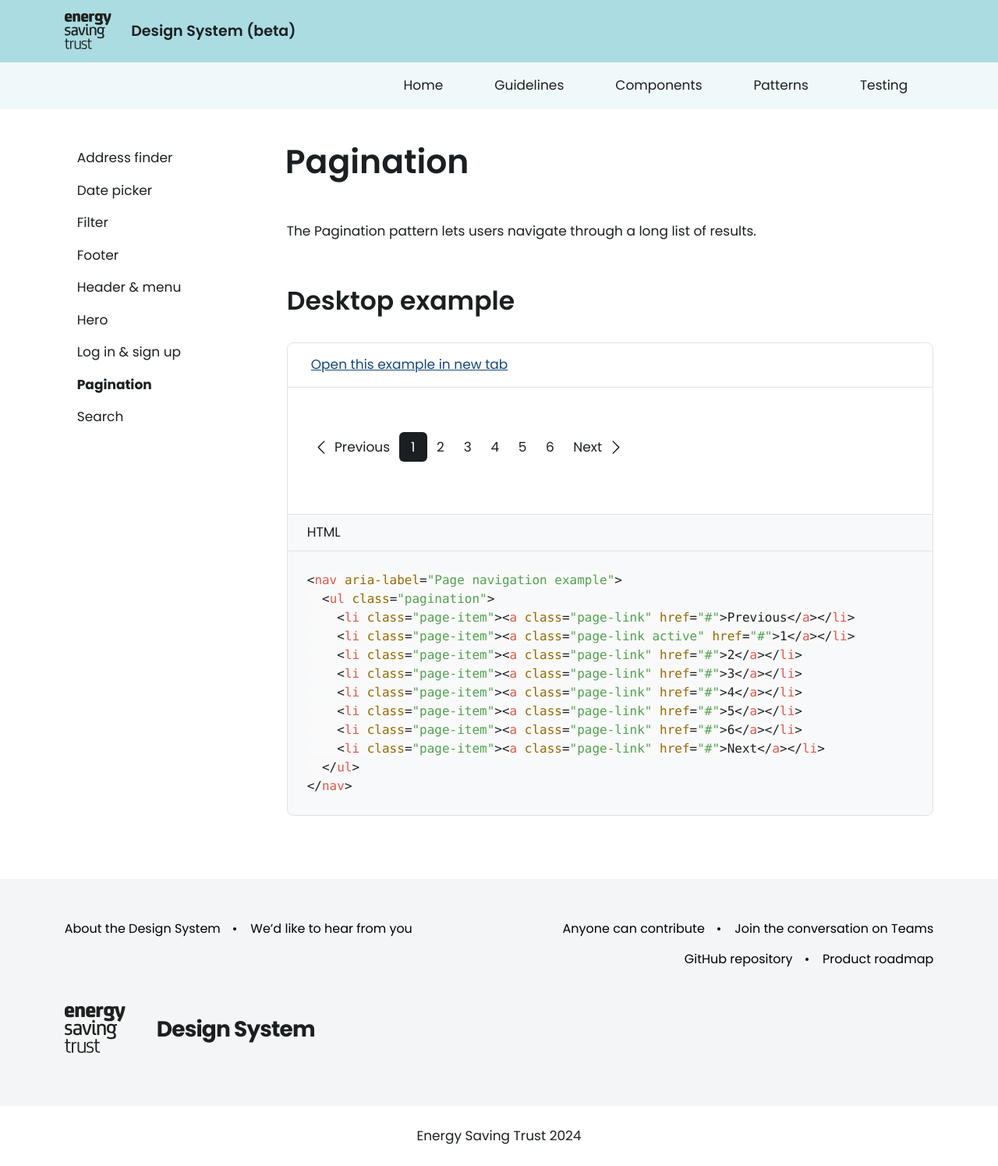
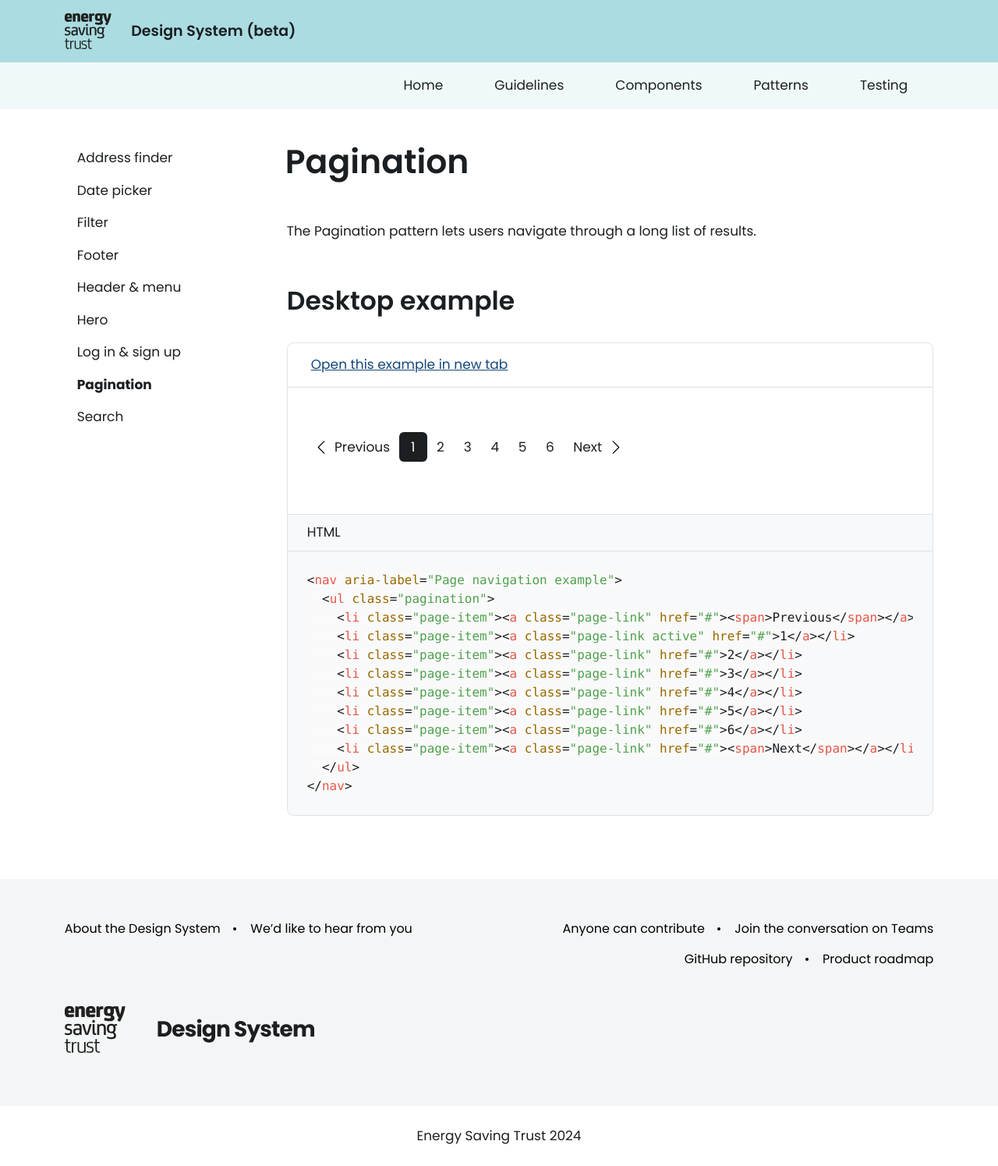
Before and after one commit to Energy-Saving-Trust/Design-System, a Jekyll site: the page built from patterns/pagination.md, in a window 1280 px wide. Shown: the whole page at 78% size. Built offline with Jekyll 4.4.1, drawn with Linux system fonts in a browser that asks for light colours; nearby versions of some CDN libraries; some of the changed lines change nothing that is shown.

Commit message:
tag hover fix and pagination responsive

```diff
--- a/_includes/reusable-components/pagination.md
+++ b/_includes/reusable-components/pagination.md
@@ -1,12 +1,12 @@
 <nav aria-label="Page navigation example">
   <ul class="pagination">
-    <li class="page-item"><a class="page-link" href="#">Previous</a></li>
+    <li class="page-item"><a class="page-link" href="#"><span>Previous</span></a></li>
     <li class="page-item"><a class="page-link active" href="#">1</a></li>
     <li class="page-item"><a class="page-link" href="#">2</a></li>
     <li class="page-item"><a class="page-link" href="#">3</a></li>
     <li class="page-item"><a class="page-link" href="#">4</a></li>
     <li class="page-item"><a class="page-link" href="#">5</a></li>
     <li class="page-item"><a class="page-link" href="#">6</a></li>
-    <li class="page-item"><a class="page-link" href="#">Next</a></li>
+    <li class="page-item"><a class="page-link" href="#"><span>Next</span></a></li>
   </ul>
 </nav>
--- a/_sass/est/_filter.scss
+++ b/_sass/est/_filter.scss
@@ -62,6 +62,6 @@
     margin-left: 1rem;
   }
   &:hover {
-    background-color: $gray-100;
+    background-color: $deepblue-50;
   }
 }
--- a/_sass/est/_pagination.scss
+++ b/_sass/est/_pagination.scss
@@ -66,6 +66,11 @@
     pointer-events: none;
     background-color: var(--#{$prefix}pagination-disabled-bg);
   }
+  span {
+    @include media-breakpoint-down(sm) {
+      display: none;
+    }
+  }
 }
 
 .page-item {
@@ -126,6 +131,10 @@
     display: inline-block;
     pointer-events: none; /* Make ellipsis unclickable */
   }
+  &:first-child, &:last-child {
+    display: flex;
+    align-items: center;
+  }
 }
 
 //
--- a/assets/js/scripts.js
+++ b/assets/js/scripts.js
@@ -86,25 +86,39 @@
 // Shows/hides the password on click and via keyboard controls
 
 function toggleVisibility(el) {
-  const control = el.getAttribute('aria-controls');
+  // Get all password inputs within the same container as the toggle button
+  const container = el.closest('.password-input-wrapper');
+  const passwordFields = container.querySelectorAll('input[type="password"], input[type="text"]');
+
+  // Determine if we are expanding (showing passwords) or collapsing (hiding passwords)
   const expanded = el.getAttribute('aria-expanded') === 'false';
-  document.querySelector(`#${control}`).type = expanded ? 'text' : 'password';
+
+  // Toggle the visibility of all password fields within the container
+  passwordFields.forEach(field => {
+    field.type = expanded ? 'text' : 'password';
+  });
+
+  // Update the aria-expanded, aria-label, and text content for the button
   el.setAttribute('aria-expanded', String(expanded));
   el.setAttribute('aria-label', expanded ? 'Hide password' : 'Show password');
   el.textContent = expanded ? 'Hide' : 'Show';
 }
 
-const passwordToggle = document.querySelector('.password-input-toggle');
+// Attach event listeners to all password toggle buttons
+document.querySelectorAll('.password-input-toggle').forEach(function(toggle) {
+  // Click event listener for toggling visibility
+  toggle.addEventListener('click', function(event) {
+    toggleVisibility(event.target);
+  });
 
-if (passwordToggle) {
-  passwordToggle.addEventListener('click', ({ target }) => toggleVisibility(target));
-  passwordToggle.addEventListener('keydown', function(event) {
+  // Keydown event listener to handle Enter and Spacebar keys
+  toggle.addEventListener('keydown', function(event) {
     if (event.key === 'Enter' || event.key === ' ') {  // Handles both Enter and Spacebar
       event.preventDefault(); // Prevent default behavior (e.g., scrolling with Spacebar)
-      toggleVisibility(event.target); // Simulate a click to toggle the collapse
+      toggleVisibility(event.target); // Directly call toggleVisibility with the target element
     }
   });
-}
+});
 
 
 //// Responsive pagination
@@ -116,6 +130,7 @@
   const paginationItems = document.querySelectorAll('.pagination .page-item:not(:first-child):not(:last-child)'); // Exclude prev and next
   const prevButton = document.querySelector('.pagination .page-item:first-child');
   const nextButton = document.querySelector('.pagination .page-item:last-child');
+  const minWidthForFullPagination = 320; // Minimum width before pagination stops collapsing
 
   function createEllipsis() {
       const ellipsis = document.createElement('li');
@@ -127,8 +142,8 @@
   function updatePagination() {
       const containerWidth = paginationContainer.offsetWidth;
       const totalPages = paginationItems.length;
-      const pageItemWidth = 34; // Approximate width per page link
-      const visiblePages = Math.floor((containerWidth - 240) / pageItemWidth); // Reserve space for prev/next buttons
+      const pageItemWidth = 35; // Approximate width per page link
+      const visiblePages = Math.floor((containerWidth - 200) / pageItemWidth); // Reserve space for prev/next buttons
 
       // Remove existing ellipses if any
       const existingEllipses = document.querySelectorAll('.pagination .ellipsis');
@@ -142,8 +157,14 @@
       prevButton.classList.add('show');
       nextButton.classList.add('show');
 
+      // Check if the container is large enough to show all pages
+      if (containerWidth > minWidthForFullPagination) {
+          paginationItems.forEach(item => {
+              item.classList.add('show');
+          });
+      } else {
           if (totalPages <= visiblePages) {
-          // Show all items if the container can fit them all
+              // If the container is large enough, show all items
               paginationItems.forEach(item => {
                   item.classList.add('show');
               });
@@ -170,6 +191,7 @@
               }
           }
       }
+  }
 
   // Initial call
   updatePagination();
@@ -177,6 +199,7 @@
   // Update pagination on window resize
   window.addEventListener('resize', updatePagination);
 });
+
 
 
 
```
Lines whose indentation alone changed are shown as unchanged.
